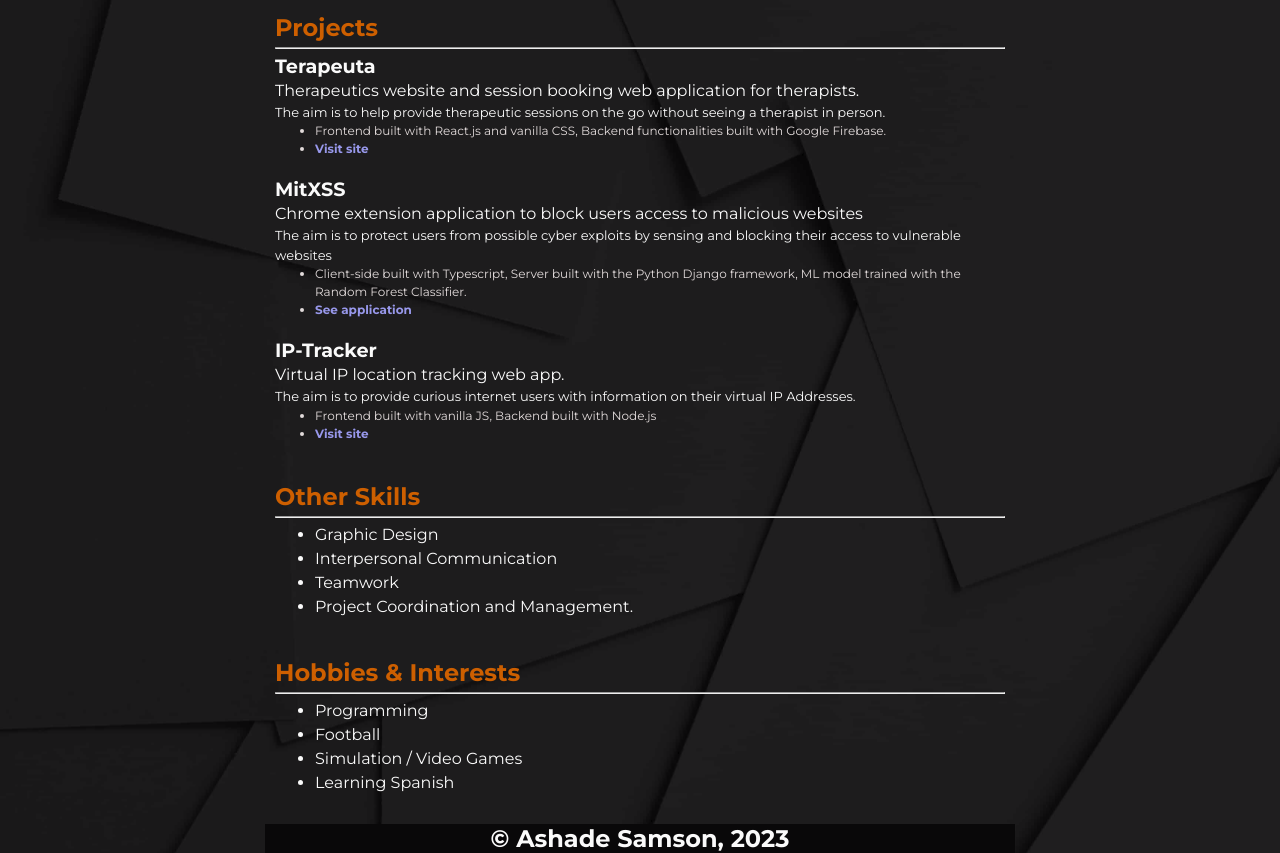
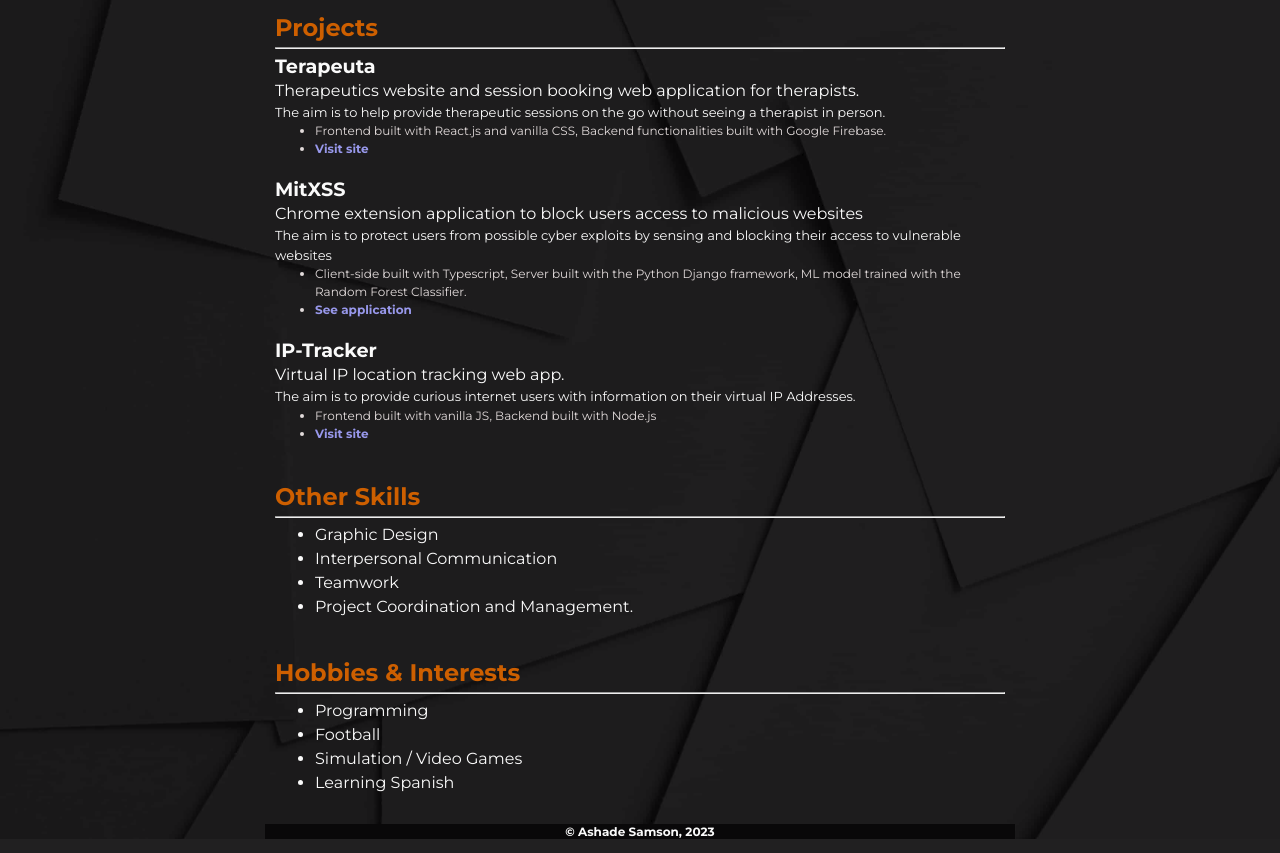
Before and after one commit to AshadeSamson/personal-site, a plain HTML site: page index.html in a window 1280 px wide. Shown: the part 505-1358 px from the top of the page. Drawn offline with Linux system fonts and the light colour scheme.

Commit message:
updated style.css

```diff
--- a/style.css
+++ b/style.css
@@ -113,5 +113,5 @@ footer {
 
 .copyright{
   font-weight: 700;
-  font-size: var(--header);
+  font-size: var(--head-three);
 }
```
